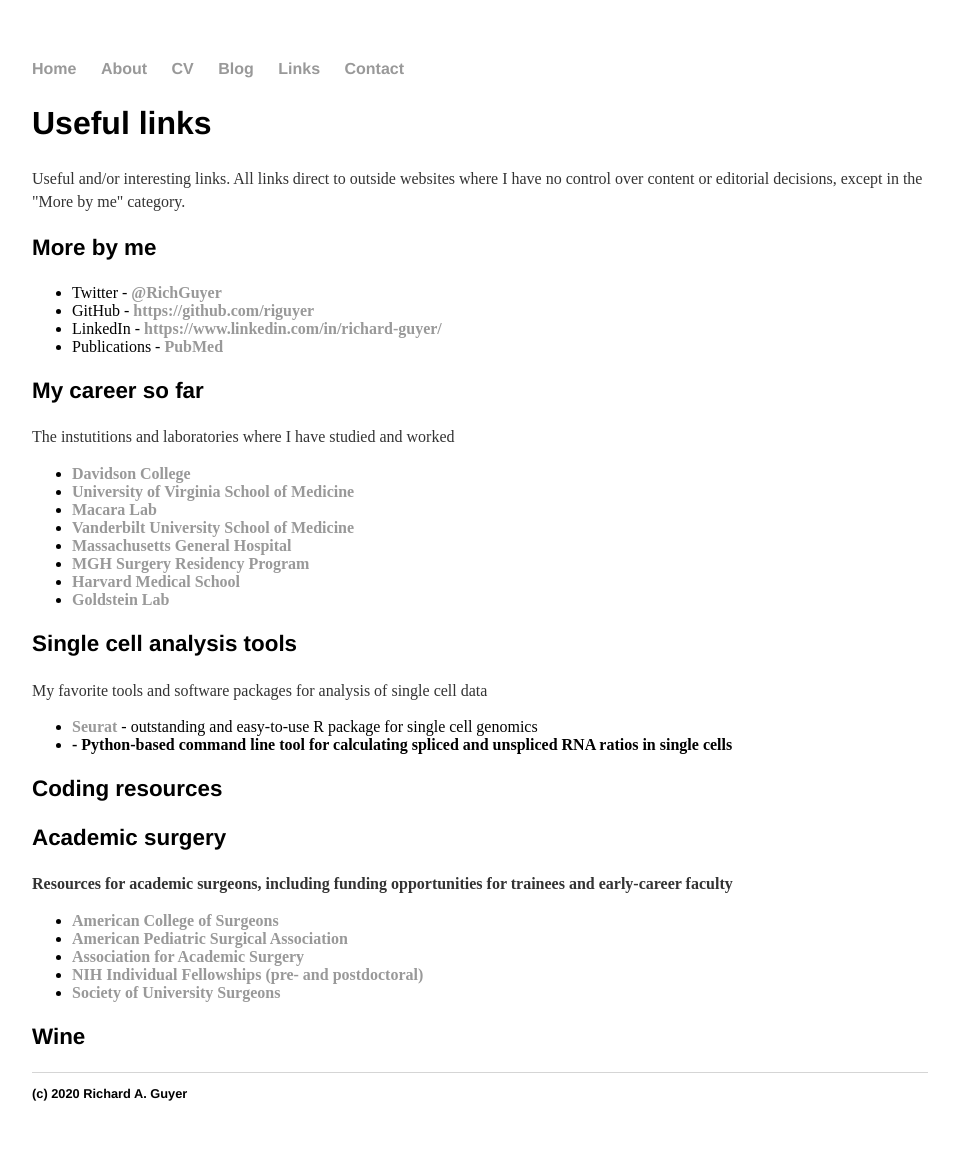
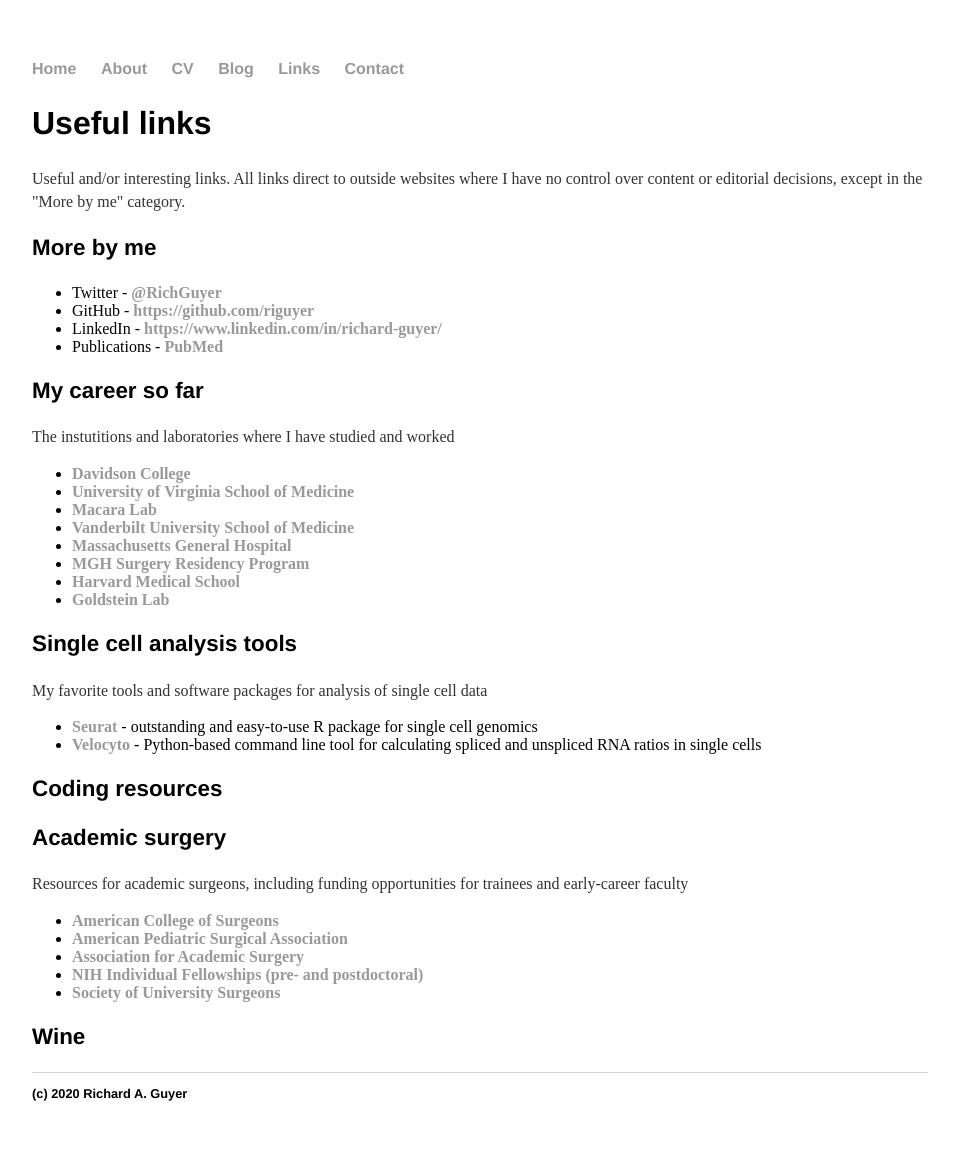
Before and after one commit to riguyer/riguyer.github.io, a Jekyll site: the page built from links.html, in a window 1280 px wide. Shown: the whole page, without its empty margins (160-1113 px from the left). Built offline with Jekyll 4.4.1, drawn with Linux system fonts in a browser that asks for light colours.

Commit message:
Update links.html

```diff
--- a/links.html
+++ b/links.html
@@ -34,7 +34,7 @@
 		<p> My favorite tools and software packages for analysis of single cell data </p>
 		<ul>
 			<li> <a href=https://satijalab.org/seurat/><b>Seurat</b></a> - outstanding and easy-to-use R package for single cell genomics </li>
-			<li> <a href=https://velocyto.org/><b><Velocyto</b></a> - Python-based command line tool for calculating spliced and unspliced RNA ratios in single cells </li>
+			<li> <a href=https://velocyto.org/><b>Velocyto</b></a> - Python-based command line tool for calculating spliced and unspliced RNA ratios in single cells </li>
 		</ul>
 
 		<h3>Coding resources</h3>
```
